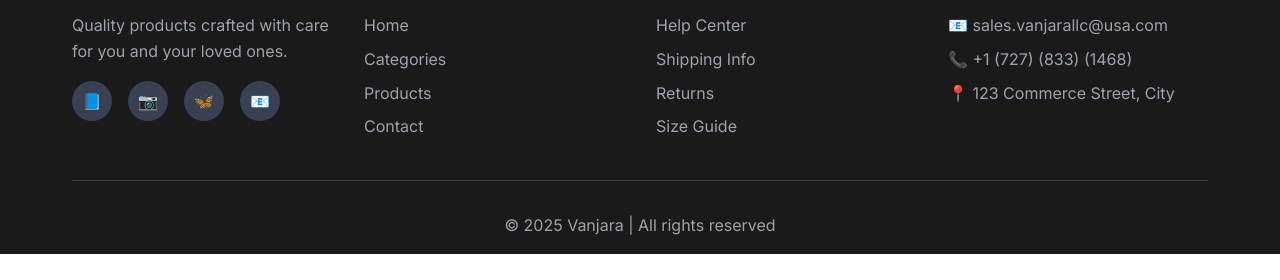
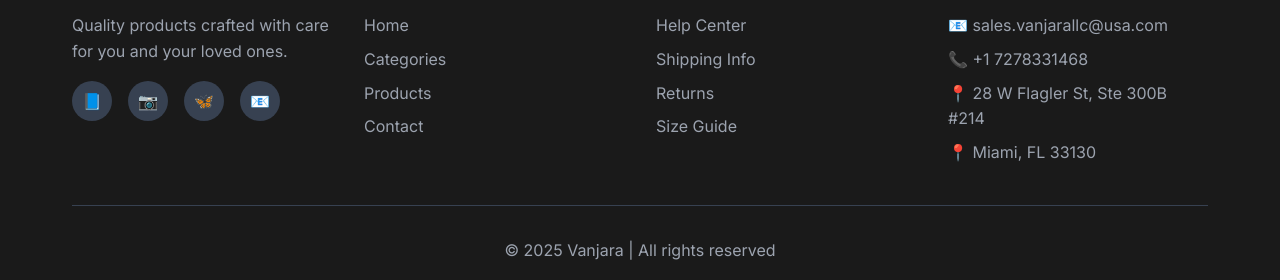
Before and after one commit to danyalhafeez/vanjara, a plain HTML site: page index.html in a window 1280 px wide. Shown: the part 3634-3914 px from the top of the page. Before the commit the page ends 3888 px from the top, so only its background shows below. Drawn offline with Linux system fonts and the light colour scheme.

Commit message:
Update index.html

```diff
--- a/index.html
+++ b/index.html
@@ -394,8 +394,9 @@
                 <div class="footer-section">
                     <h4>Contact Info</h4>
                     <p>📧 sales.vanjarallc@usa.com</p>
-                    <p>📞 +1 (727) (833) (1468)</p>
-                    <p>📍 123 Commerce Street, City</p>
+                    <p>📞 +1 7278331468</p>
+                    <p>📍 28 W Flagler St, Ste 300B #214</p>
+                    <p>📍 Miami, FL 33130</p>
                 </div>
             </div>
             <div class="footer-bottom">
```
